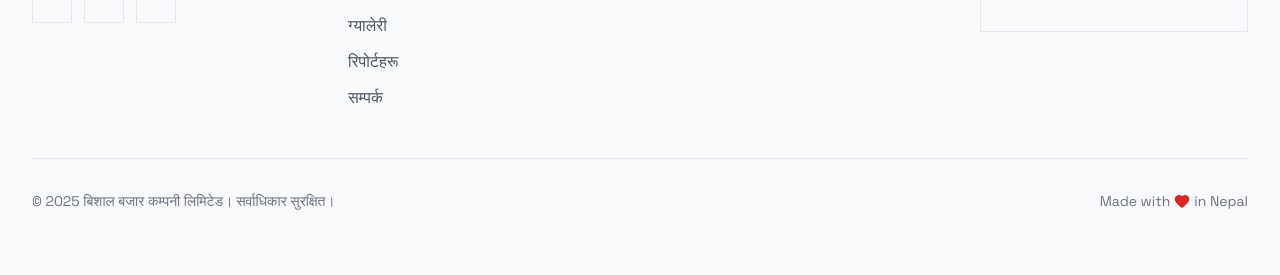
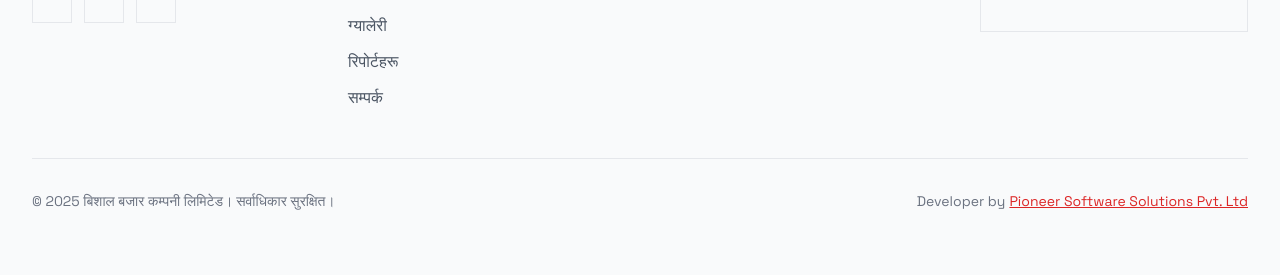
Before and after one commit to ompandey07/bishalbazar, a Django app: page /contact/ in a window 1280 px wide. Shown: the part 1802-2077 px from the top of the page. Run offline with Django 5.2, Linux system fonts and the light colour scheme; some libraries are stand-ins or nearby versions; grey boxes are pictures that could not be loaded.

Commit message:
updated developed by

```diff
--- a/templates/core/base.html
+++ b/templates/core/base.html
@@ -339,7 +339,12 @@
 
             <div class="border-t mt-12 pt-8 flex flex-col md:flex-row items-center justify-between gap-4 text-sm border-gray-200 dark:border-white/5 text-gray-500 dark:text-gray-600">
                 <p>&copy; 2025 बिशाल बजार कम्पनी लिमिटेड। सर्वाधिकार सुरक्षित।</p>
-                <p class="flex items-center gap-1">Made with <i data-lucide="heart" class="w-4 h-4 text-primary fill-primary"></i> in Nepal</p>
+                <p class="flex items-center gap-1">
+                  Developer by
+                  <a href="https://pioneersoftware.com.np/" class="text-primary underline" target="_blank" rel="noopener noreferrer">
+                    Pioneer Software Solutions Pvt. Ltd
+                  </a>
+                </p>
             </div>
         </div>
     </footer>
```
